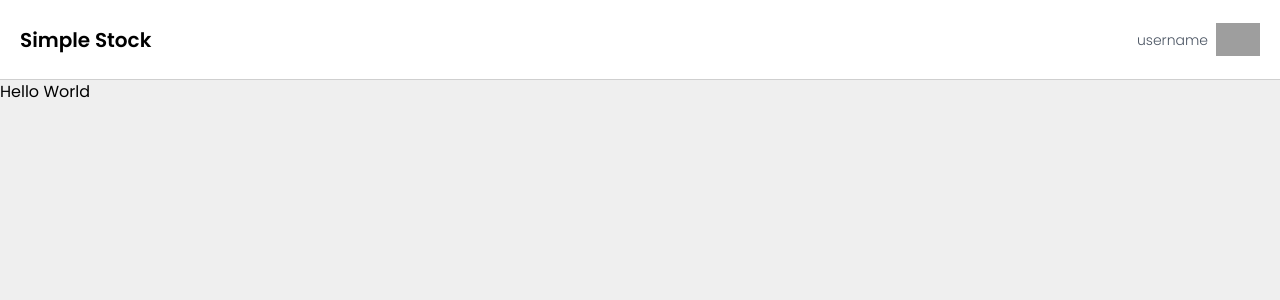
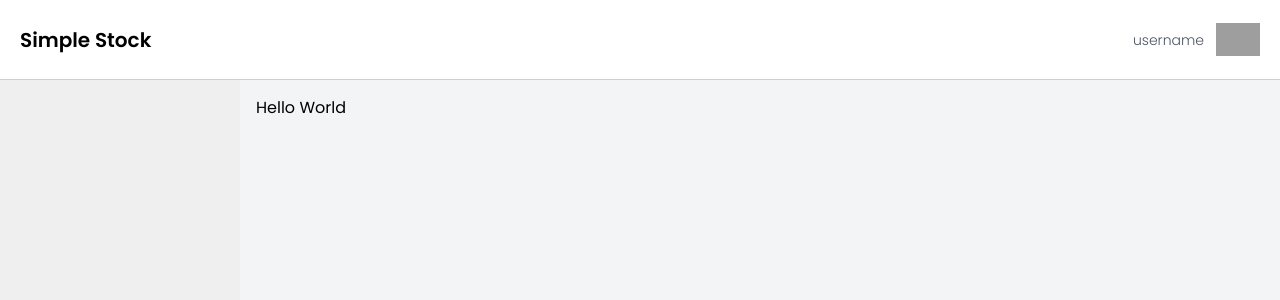
Before and after one commit to hirushaph/simple-stock, a Next.js app: page / in a window 1280 px wide. Shown: the top 300 px of the page. Built offline with nearby package versions, Linux system fonts and the light colour scheme; grey boxes are pictures that could not be loaded.

Commit message:
Complete basic layout

```diff
--- a/app/_components/Header.tsx
+++ b/app/_components/Header.tsx
@@ -2,11 +2,11 @@ import Image from "next/image";
 
 function Header() {
   return (
-    <header className="flex justify-between items-center h-[80px] bg-white px-5 border-b border-b-darkGrey">
+    <header className="flex w-full justify-between items-center bg-white px-5 border-b border-b-darkGrey row-span-1 col-span-2">
       <div className="logo">
         <h1 className="text-xl font-semibold">Simple Stock</h1>
       </div>
-      <div className="flex justify-end items-center gap-2">
+      <div className="flex justify-end items-center gap-3">
         <span className="text-sm font-light text-gray-600">username</span>
         <div>
           <Image
--- /dev/null
+++ b/app/_components/Sidebar.tsx
@@ -0,0 +1,5 @@
+function Sidebar() {
+  return <aside></aside>;
+}
+
+export default Sidebar;
--- a/app/layout.tsx
+++ b/app/layout.tsx
@@ -2,6 +2,7 @@ import type { Metadata } from "next";
 import { Poppins } from "next/font/google";
 import "./globals.css";
 import Header from "./_components/Header";
+import Sidebar from "./_components/Sidebar";
 
 const poppins = Poppins({
   subsets: ["latin"],
@@ -21,9 +22,19 @@ export default function RootLayout({
 }>) {
   return (
     <html lang="en">
-      <body className={`${poppins.className} antialiased bg-background`}>
-        <Header />
-        <main>{children}</main>
+      <body className={`${poppins.className} antialiased bg-background `}>
+        <main className="h-screen grid grid-rows-[80px_1fr] grid-cols-[240px_1fr]">
+          {/* Top Navbar */}
+          <Header />
+
+          {/* Sidebar */}
+          <Sidebar />
+
+          {/* Main Content */}
+          <main className="row-span-1 col-span-1 bg-gray-100 p-4">
+            {children}
+          </main>
+        </main>
       </body>
     </html>
   );
```
Also changed, not shown: 1 other file (tests, documents, lock files or other folders).
